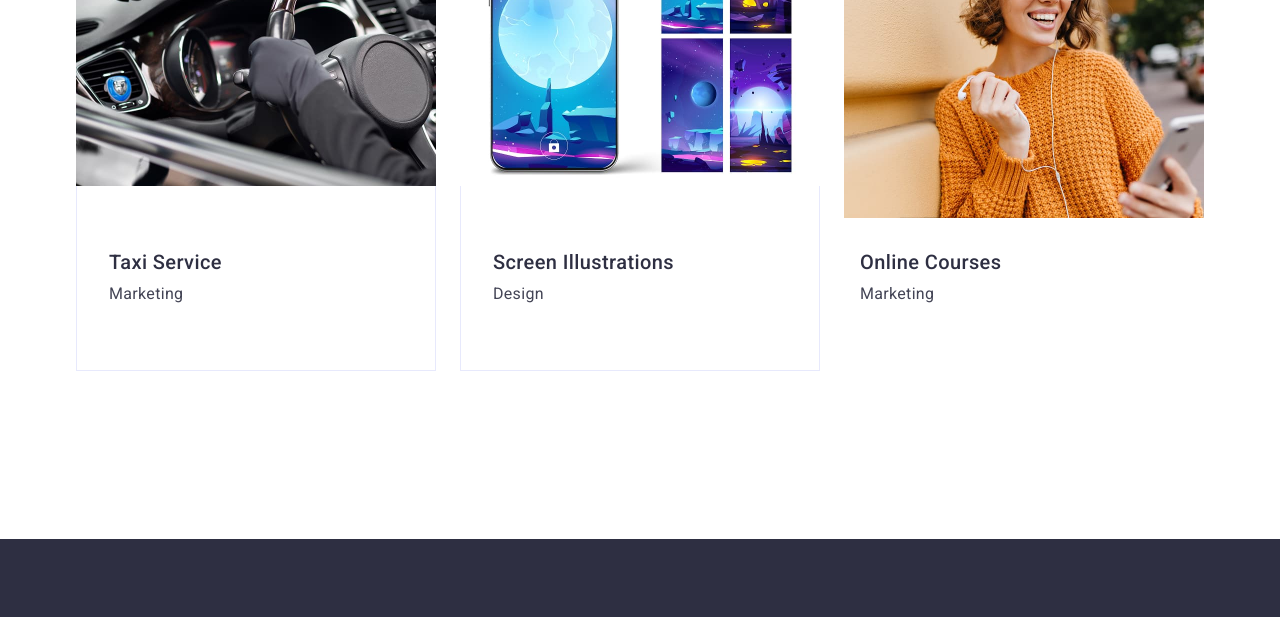
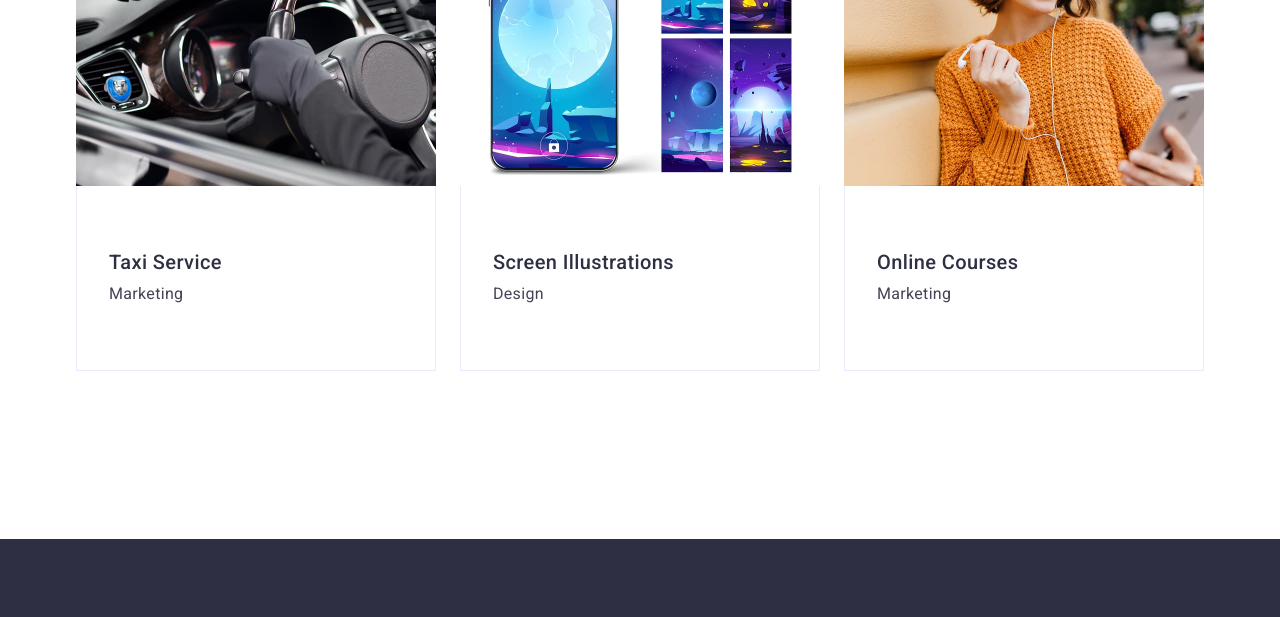
Before and after one commit to Evgeniya-28/goit-markup-hw-03, a plain HTML site: page index.html in a window 1280 px wide. Shown: the part 2812-3429 px from the top of the page. Drawn offline with nearby package versions, Linux system fonts and the light colour scheme.

Commit message:
fix section

```diff
--- a/index.html
+++ b/index.html
@@ -231,7 +231,7 @@
                 height="300"
                 class="img-link"
               />
-              <div class="porpfolio-text">
+              <div class="portfolio-text">
                 <h3 class="port">Online Courses</h3>
                 <p class="portfolio-set">Marketing</p>
               </div>
```
